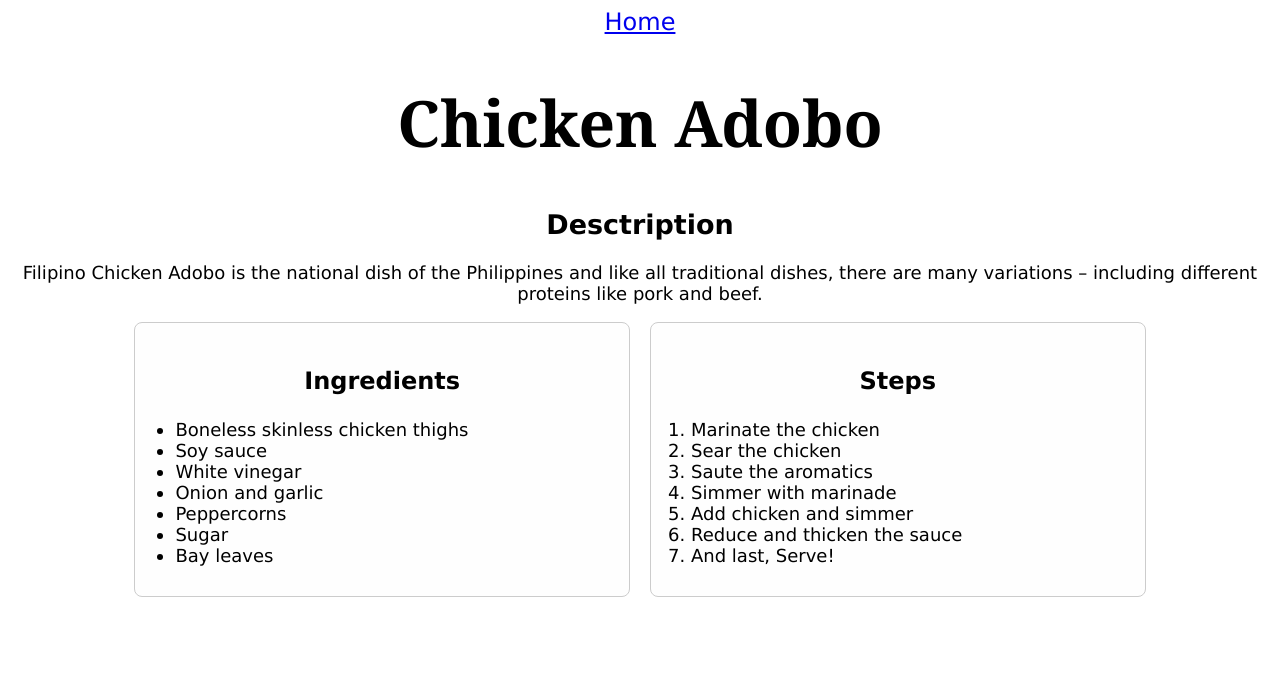
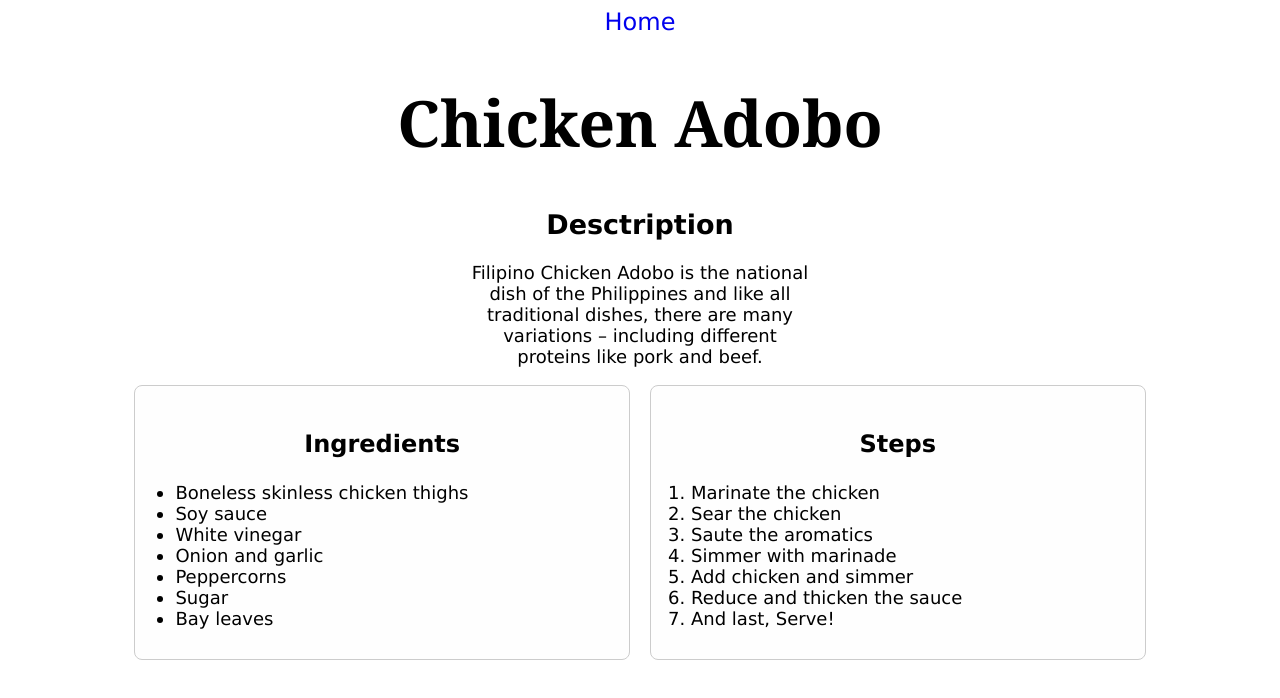
Before and after one commit to yasuo055/Recipe-Website, a plain HTML site: page recipes/adobo.html in a window 1280 px wide. Drawn offline with Linux system fonts and the light colour scheme.

Commit message:
update the styles.css

```diff
--- a/recipes/styles.css
+++ b/recipes/styles.css
@@ -8,7 +8,16 @@ body {
 nav {
     text-align: center;
     font-size: 24px;
+}
 
+a {
+    text-decoration: none;
+}
+
+/* Optionally, you can style links on hover or focus */
+a:hover,
+a:focus {
+    text-decoration: underline; /* Add underline on hover or focus if needed */
 }
 
 header {
@@ -21,6 +30,8 @@ header {
 
 .description {
     text-align: center;
+    width: 350px;
+    margin: 0px auto;
 }
 
 main {
@@ -47,7 +58,7 @@ ol {
     font-size: 18px;
     margin-bottom: 10px;
     padding-left: 20px;
-    /* Add padding to the list items */
+
 }
 
 img {
```
Also changed, not shown: recipes/adobo.html (+3 -2 lines), recipes/pancitCanton.html (+6 -1 lines).
